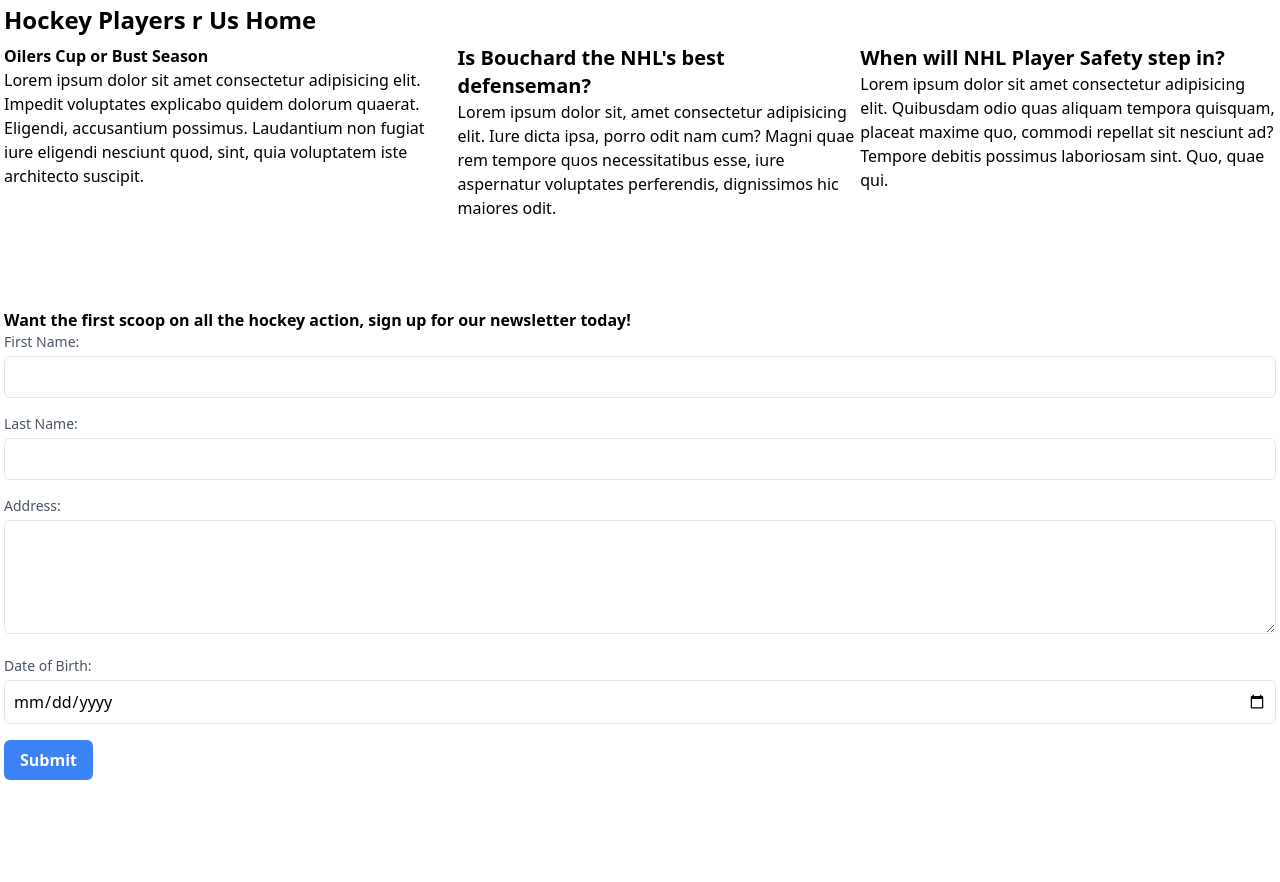
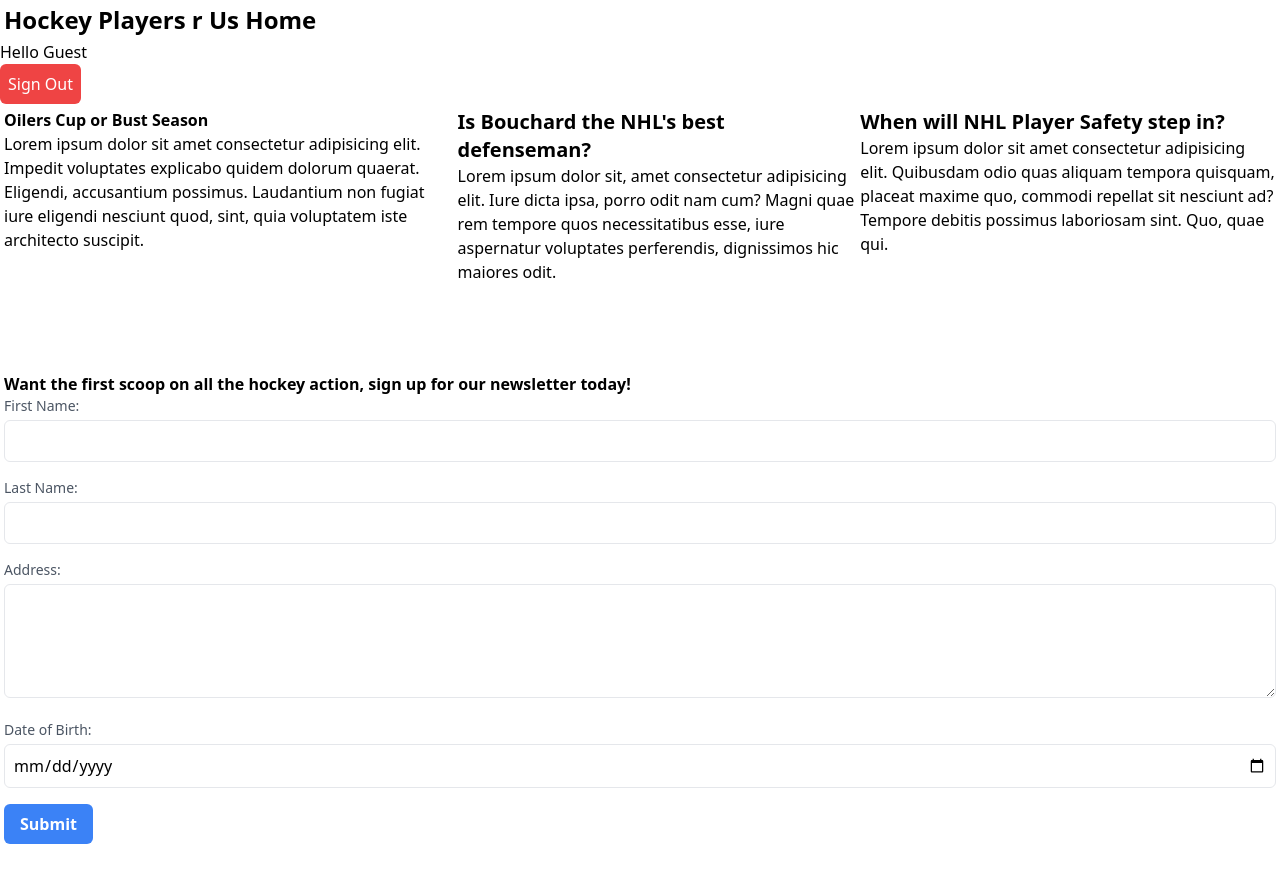
Before and after one commit to daniellebandong/firebase-piloting, a React (Create React App) app: page /home in a window 1280 px wide. Shown: the top 882 px of the page. Built offline with nearby package versions, Linux system fonts and the light colour scheme; no server answers.

Commit message:
added sign out button and login display

```diff
--- a/src/components/pages/Login.jsx
+++ b/src/components/pages/Login.jsx
@@ -47,7 +47,7 @@
                 </div>
                 <button className="bg-blue-500 hover:bg-blue-700 text-white font-bold py-2 px-4 rounded border border-blue-700 my-1" onClick={onSubmit}>Login</button>
                 {/* error message div */}
-                {typeof isValid === "string" && (
+                {isValid === ' ' && (
                         <div role="alert">
                             <div className="bg-red-500 text-white font-bold rounded-t px-4 py-2">
                                 Warning
--- a/src/components/pages/Subscribe.jsx
+++ b/src/components/pages/Subscribe.jsx
@@ -1,5 +1,5 @@
 import { useEffect, useState } from "react"
-import {getAuth, onAuthStateChanged} from "firebase/auth"
+import {getAuth, onAuthStateChanged, signOut} from "firebase/auth"
 import { useNavigate } from 'react-router-dom';
 import { db } from "../../firebaseconfig";
 import { collection, addDoc, doc, setDoc } from "firebase/firestore";
@@ -55,10 +55,27 @@
 
         alert("Form submitted successfully!");
       };
+      const handleSignOut = async () => {
+        try {
+          await signOut(auth);
+          alert('Successfully signed out');
+          navigate('/login');
+        } catch (error) {
+          console.error('Error signing out:', error.message);
+        }
+      };
 
     return(
         <body>
-            <h1 className="text-2xl font-bold p-1">Hockey Players r Us Home</h1>
+          <div>
+          <h1 className="text-2xl font-bold p-1">Hockey Players r Us Home</h1>
+          <p>Hello {user ? user.displayName || user.email : "Guest"}</p>
+          <button
+            onClick={handleSignOut}
+            className="text-white p-2 bg-red-500 hover:bg-red-700 rounded-md">
+            Sign Out
+            </button>
+          </div>
             <div className="flex justify-center p-1">
                 <section>
                     <h2 className="font-bold">Oilers Cup or Bust Season</h2>
```
